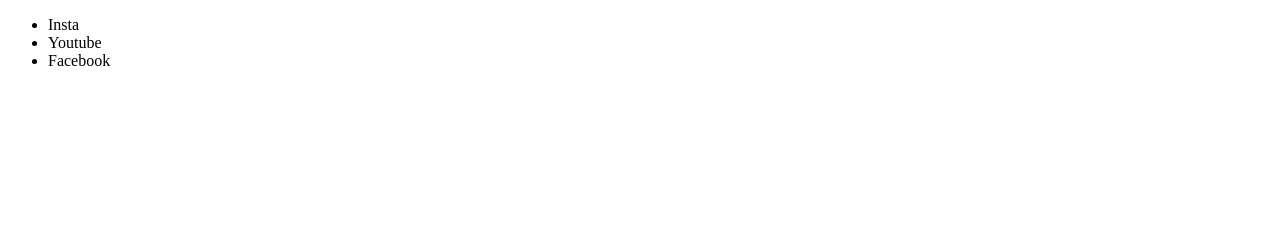
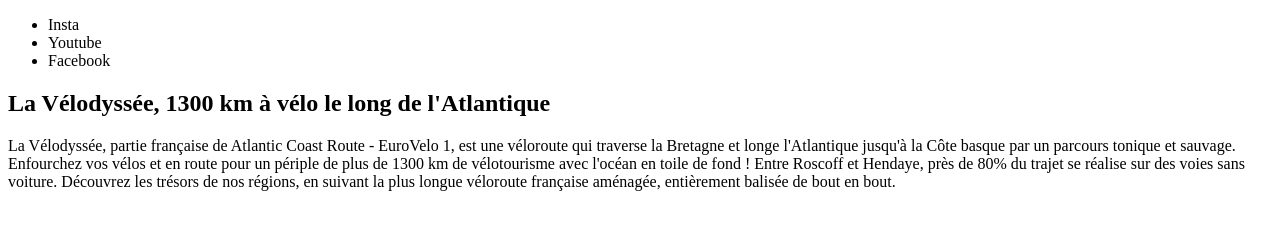
Before and after one commit to ABRAHAM-Clement/Brief-Final, a plain HTML site: page Page d'acceuil/Acceuil.html in a window 1280 px wide. Drawn offline with Linux system fonts and the light colour scheme; files that its build step writes are made by us from their sources; files whose address does not match are found by name.

Commit message:
ajout blabla accueil

```diff
--- a/Page d'acceuil/Acceuil.html
+++ b/Page d'acceuil/Acceuil.html
@@ -18,5 +18,11 @@
         <label for="Newletter"></label>
       </nav>
 <script src="index.js"></script>    </header>
+
+<h2>La Vélodyssée, 1300 km à vélo le long de l'Atlantique</h2>
+<p>La Vélodyssée, partie française de Atlantic Coast Route - EuroVelo 1</a>, est une véloroute qui traverse la Bretagne et longe l'Atlantique jusqu'à la Côte basque par un parcours tonique et sauvage.<br />
+  Enfourchez vos vélos et en route pour un périple de plus de 1300 km de vélotourisme avec l'océan en toile de fond ! Entre Roscoff et Hendaye, près de 80% du trajet se réalise sur des voies sans voiture. Découvrez les trésors de nos régions, en suivant la plus longue véloroute française aménagée, entièrement balisée de bout en bout.</p>
+
+
   </body>
 </html>
```
